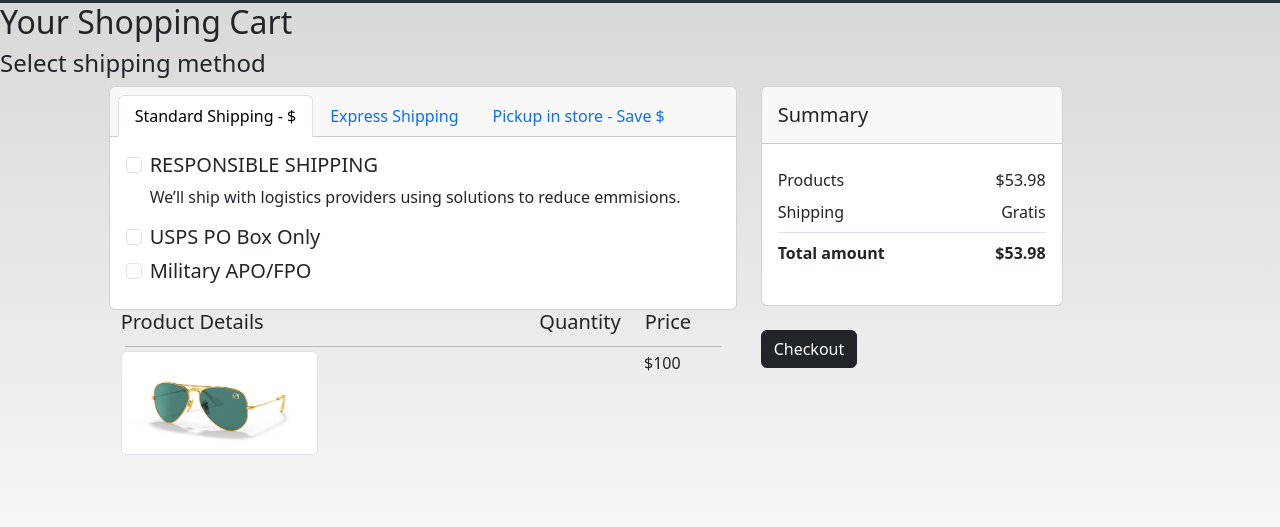
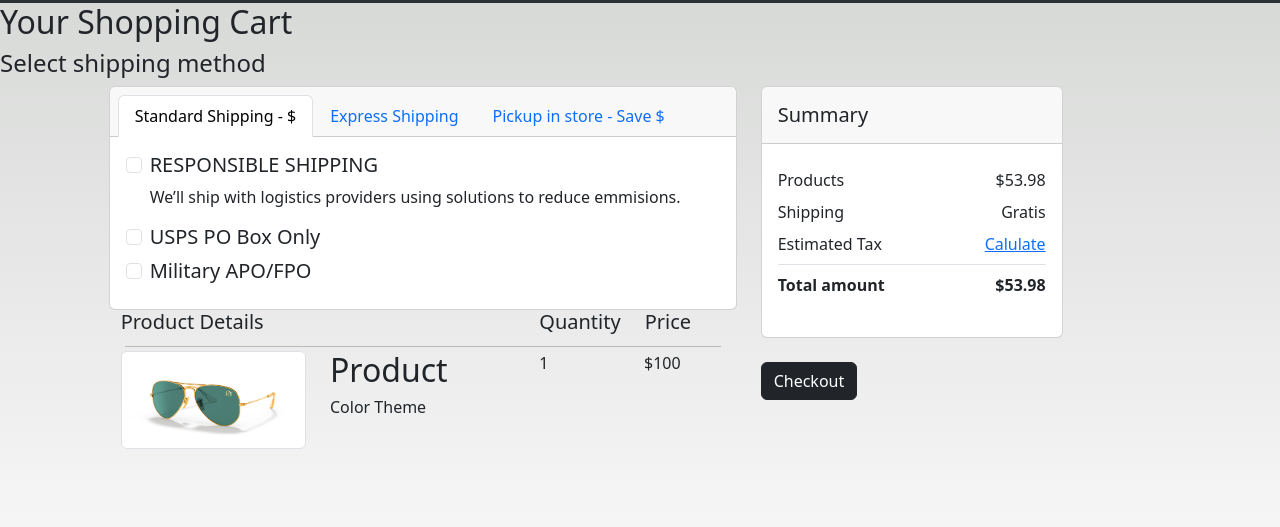
Before and after one commit to cadenchan/Coding_2_Project-Caden, a plain HTML site: page cart.html in a window 1280 px wide. Shown: the part 97-624 px from the top of the page. Drawn offline with nearby package versions, Linux system fonts and the light colour scheme.

```diff
--- a/cart.html
+++ b/cart.html
@@ -99,13 +99,19 @@
                 <hr class="m-1">
                 <div class="row">
                     <div class="col-8">
-                        <div class="col-6">
-                            <img src="img/vegas_gaze_incognito.jpg" class="img-thumbnail" alt="">
+                        <div class="row">
+                            <div class="col">
+                                <img src="img/vegas_gaze_incognito.jpg" class="img-thumbnail" alt="">
+                            </div>
+                            <div class="col">
+                                <h2>Product</h2>
+                                <h6>Color Theme</h6>
+                            </div>
                         </div>
-                        <div class="col"></div>
+
 
                     </div>
-                    <div class="col"></div>
+                    <div class="col">1</div>
                     <div class="col">$100</div>
                 </div>
             </div>
@@ -122,9 +128,13 @@
                             Products
                             <span>$53.98</span>
                         </li>
-                        <li class="list-group-item d-flex justify-content-between align-items-center px-0">
+                        <li class="list-group-item d-flex justify-content-between align-items-center border-0 px-0 pb-0">
                             Shipping
                             <span>Gratis</span>
+                        </li>
+                        <li class="list-group-item d-flex justify-content-between align-items-center px-0">
+                            Estimated Tax
+                            <a href="#">Calulate</a>
                         </li>
                         <li
                             class="list-group-item d-flex justify-content-between align-items-center border-0 px-0 mb-3">
--- a/style.css
+++ b/style.css
@@ -104,7 +104,7 @@ div {
     unicode-bidi: isolate;
 }
 .rb-in-your-bag {
-    background: none !important;
+
     border: 1px solid #e2e2e5;
     width: 100%;
     padding: 0;
@@ -156,10 +156,7 @@ img.wcs-main-image {
     height: auto;
     float: left;
 }
-.wcs-delivery-shopping-cart-accordian img {
-    display: block;
-    margin: 0 auto;
-}
+
 
 img {
     overflow-clip-margin: content-box;
```
Also changed, not shown: delivery.html (+2 -2 lines).
